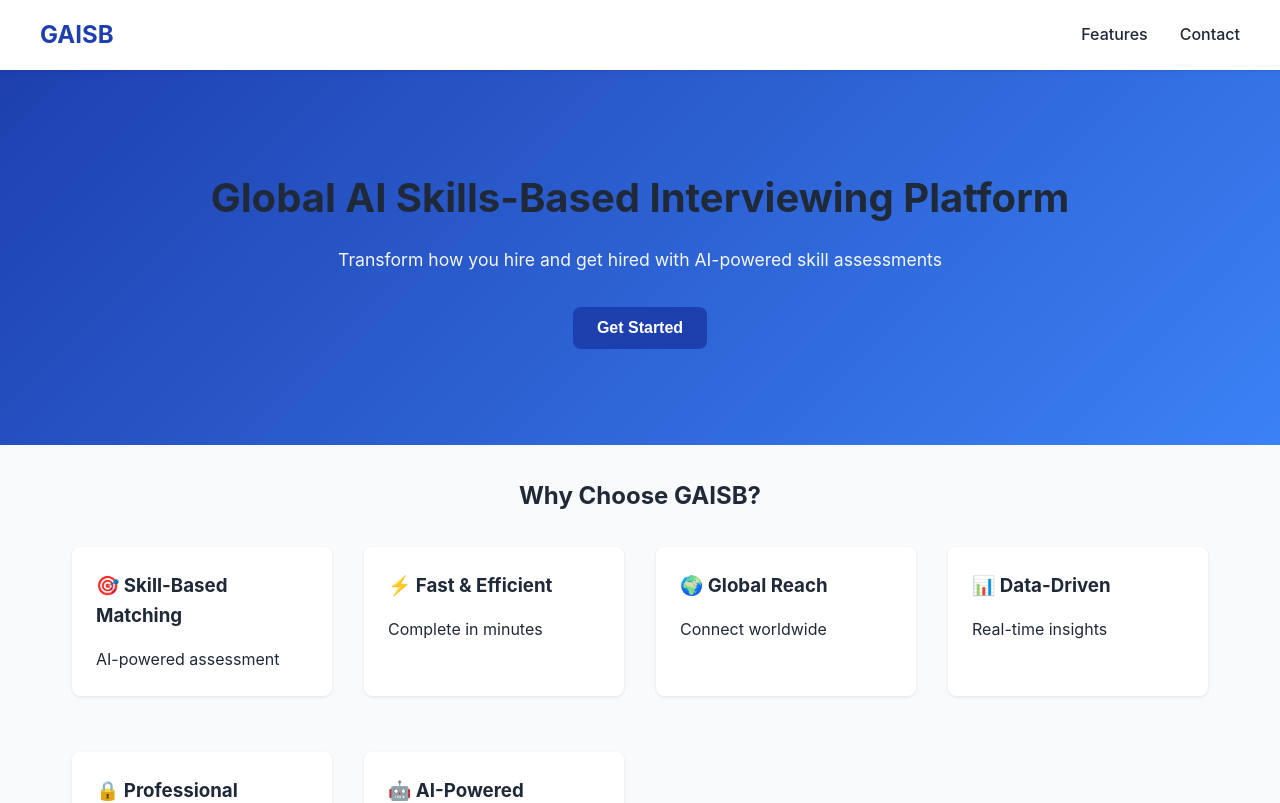
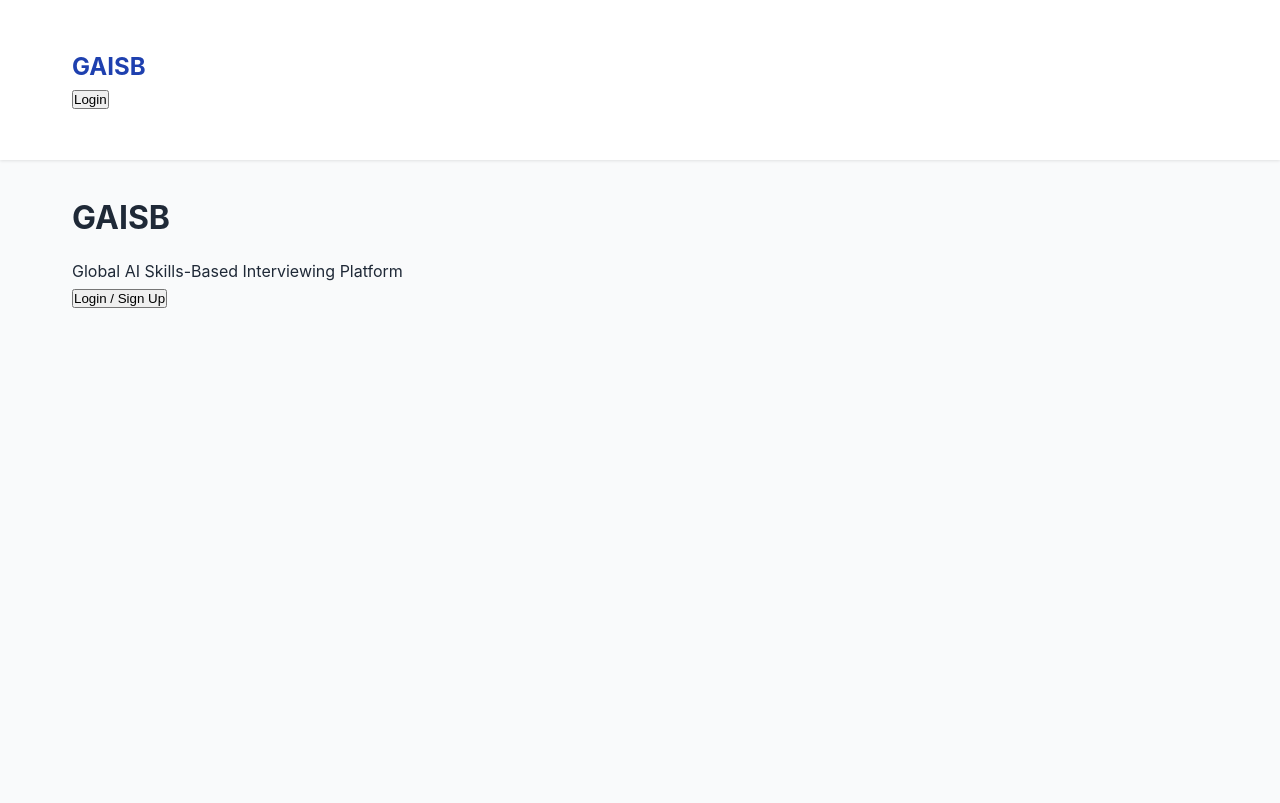
Before and after one commit to mmike070707-png/gaisb-deployment, a React (Create React App) app: page / in a window 1280 px wide. Shown: the top 803 px of the page. Built offline with nearby package versions, Linux system fonts and the light colour scheme.

Commit message:
Fix login flow: normalize applicant/employer roles, return Firebase ID token; add applicant & employer dashboards

```diff
--- a/src/App.jsx
+++ b/src/App.jsx
@@ -1,53 +1,131 @@
-import React from 'react';
+import React, { useState, useEffect } from 'react';
 import './App.css';
+import LoginWrapper from './components/LoginWrapper';
 
-function App() {
+const demoJobs = [
+  { id: 1, title: 'Senior React Developer', company: 'Apex Innovations', location: 'Remote', pay: '$140k - $170k' },
+  { id: 2, title: 'AI Integration Specialist', company: 'Neural Systems', location: 'NY, NY', pay: '$150k - $190k' }
+];
+
+function ApplicantDashboard({ email, onLogout }) {
   return (
-    <div>
-      <header className="header">
-        <div className="nav-container">
-          <a href="/" className="logo">GAISB</a>
-          <nav className="nav-links">
-            <a href="#features">Features</a>
-            <a href="#contact">Contact</a>
-          </nav>
+    <div className="container p-8">
+      <div className="flex justify-between items-center mb-6">
+        <h1 className="text-3xl font-bold">Applicant Job Reel</h1>
+        <div>
+          <span className="mr-4 text-sm text-gray-600">{email}</span>
+          <button onClick={onLogout} className="px-4 py-2 bg-red-500 text-white rounded">Logout</button>
         </div>
-      </header>
+      </div>
 
-      <section className="hero">
-        <div className="container">
-          <h1>Global AI Skills-Based Interviewing Platform</h1>
-          <p>Transform how you hire and get hired with AI-powered skill assessments</p>
-          <button className="btn" onClick={() => alert('Welcome to GAISB!')}>
-            Get Started
-          </button>
-        </div>
-      </section>
-
-      <section className="container" id="features">
-        <h2 style={{ textAlign: 'center', marginBottom: '2rem' }}>Why Choose GAISB?</h2>
-        <div className="grid">
-          <div className="card"><h3>🎯 Skill-Based Matching</h3><p>AI-powered assessment</p></div>
-          <div className="card"><h3>⚡ Fast & Efficient</h3><p>Complete in minutes</p></div>
-          <div className="card"><h3>🌍 Global Reach</h3><p>Connect worldwide</p></div>
-          <div className="card"><h3>📊 Data-Driven</h3><p>Real-time insights</p></div>
-          <div className="card"><h3>🔒 Professional</h3><p>Enterprise security</p></div>
-          <div className="card"><h3>🤖 AI-Powered</h3><p>AI assistant</p></div>
-        </div>
-      </section>
-
-      <section style={{ background: 'linear-gradient(135deg, #1e40af 0%, #3b82f6 100%)', color: 'white', padding: '3rem 0' }}>
-        <div className="container" style={{ textAlign: 'center' }}>
-          <h2>Ready to Transform Your Hiring?</h2>
-          <button className="btn" style={{ background: 'white', color: '#1e40af' }}>Start Free Trial</button>
-        </div>
-      </section>
-
-      <footer>
-        <p>&copy; 2024 GAISB</p>
-      </footer>
+      <div className="grid gap-4">
+        {demoJobs.map(job => (
+          <div key={job.id} className="p-4 border rounded">
+            <h3 className="text-xl font-semibold">{job.title}</h3>
+            <p className="text-sm text-gray-600">{job.company} • {job.location}</p>
+            <div className="mt-3 flex items-center justify-between">
+              <span className="text-green-600 font-semibold">{job.pay}</span>
+              <button className="px-3 py-1 bg-blue-600 text-white rounded">Apply</button>
+            </div>
+          </div>
+        ))}
+      </div>
     </div>
   );
 }
 
-export default App;
+function EmployerDashboard({ email, onLogout }) {
+  return (
+    <div className="container p-8">
+      <div className="flex justify-between items-center mb-6">
+        <h1 className="text-3xl font-bold">Employer Dashboard</h1>
+        <div>
+          <span className="mr-4 text-sm text-gray-600">{email}</span>
+          <button onClick={onLogout} className="px-4 py-2 bg-red-500 text-white rounded">Logout</button>
+        </div>
+      </div>
+      <div>
+        <p className="text-gray-700">Post jobs, view applicants, and manage pipelines (demo).</p>
+      </div>
+    </div>
+  );
+}
+
+function Home({ onOpenLogin }) {
+  return (
+    <div className="container p-8">
+      <h1 className="text-4xl font-bold mb-4">GAISB</h1>
+      <p className="mb-6">Global AI Skills-Based Interviewing Platform</p>
+      <button onClick={onOpenLogin} className="px-6 py-3 bg-blue-600 text-white rounded">Login / Sign Up</button>
+    </div>
+  );
+}
+
+export default function App() {
+  const [authRole, setAuthRole] = useState(null); // 'applicant' | 'employer' | 'admin' | null
+  const [authEmail, setAuthEmail] = useState(null);
+  const [authToken, setAuthToken] = useState(null);
+  const [showLogin, setShowLogin] = useState(false);
+
+  useEffect(() => {
+    // load token if previously saved
+    const token = localStorage.getItem('authToken');
+    const role = localStorage.getItem('authRole');
+    const email = localStorage.getItem('authEmail');
+    if (token && role) {
+      setAuthToken(token);
+      setAuthRole(role);
+      setAuthEmail(email);
+    }
+  }, []);
+
+  const handleLoginSuccess = (role, email, token) => {
+    setAuthRole(role);
+    setAuthEmail(email);
+    setAuthToken(token);
+    if (token) localStorage.setItem('authToken', token);
+    if (role) localStorage.setItem('authRole', role);
+    if (email) localStorage.setItem('authEmail', email);
+    setShowLogin(false);
+  };
+
+  const handleLogout = () => {
+    setAuthRole(null);
+    setAuthEmail(null);
+    setAuthToken(null);
+    localStorage.removeItem('authToken');
+    localStorage.removeItem('authRole');
+    localStorage.removeItem('authEmail');
+  };
+
+  return (
+    <div>
+      <header className="header p-4 border-b">
+        <div className="container flex justify-between">
+          <a href="/" className="logo font-bold">GAISB</a>
+          <div>
+            {authRole ? (
+              <button onClick={handleLogout} className="px-3 py-1 bg-red-500 text-white rounded">Logout</button>
+            ) : (
+              <button onClick={() => setShowLogin(true)} className="px-3 py-1 bg-blue-600 text-white rounded">Login</button>
+            )}
+          </div>
+        </div>
+      </header>
+
+      <main>
+        {!authRole && <Home onOpenLogin={() => setShowLogin(true)} />}
+        {authRole === 'applicant' && <ApplicantDashboard email={authEmail} onLogout={handleLogout} />}
+        {authRole === 'employer' && <EmployerDashboard email={authEmail} onLogout={handleLogout} />}
+        {authRole === 'admin' && (
+          <div className="container p-8">
+            <h1>Admin Dashboard (demo)</h1>
+            <button onClick={handleLogout} className="px-3 py-1 bg-red-500 text-white rounded mt-4">Logout</button>
+          </div>
+        )}
+      </main>
+
+      {showLogin && <LoginWrapper onLoginSuccess={handleLoginSuccess} onSwitchToSignUp={() => { alert('Sign up flow (not implemented)'); }} />}
+    </div>
+  );
+}
--- a/src/components/LoginWrapper.jsx
+++ b/src/components/LoginWrapper.jsx
@@ -5,7 +5,8 @@ import { auth } from '../firebase';
 export default function LoginWrapper({ onLoginSuccess, onSwitchToSignUp }) {
   const [email, setEmail] = useState('');
   const [password, setPassword] = useState('');
-  const [userType, setUserType] = useState('candidate');
+  // use 'applicant' instead of 'candidate'
+  const [userType, setUserType] = useState('applicant');
   const [error, setError] = useState('');
   const [loading, setLoading] = useState(false);
 
@@ -14,26 +15,20 @@ export default function LoginWrapper({ onLoginSuccess, onSwitchToSignUp }) {
     setError('');
     setLoading(true);
 
-    if (email === 'mcneermichael752@gmail.com' && password === 'Ford5150') {
-      setLoading(false);
-      onLoginSuccess('admin', email);
-      return;
-    }
-
     try {
       const userCredential = await signInWithEmailAndPassword(auth, email, password);
+      const token = await userCredential.user.getIdToken(true);
       setLoading(false);
-      onLoginSuccess(userType, userCredential.user.email);
+      onLoginSuccess && onLoginSuccess(userType, userCredential.user.email, token);
     } catch (err) {
       setLoading(false);
-      if (
-        err.code === 'auth/invalid-credential' ||
-        err.code === 'auth/user-not-found' ||
-        err.code === 'auth/wrong-password'
-      ) {
+      const code = err?.code || '';
+      if (code === 'auth/invalid-email' || code === 'auth/user-not-found' || code === 'auth/wrong-password') {
         setError('Invalid email or password.');
-      } else if (err.code === 'auth/too-many-requests') {
+      } else if (code === 'auth/too-many-requests') {
         setError('Too many failed attempts. Please try again later.');
+      } else if (code === 'auth/network-request-failed') {
+        setError('Network error — please try again.');
       } else {
         setError(err.message || 'Failed to log in.');
       }
@@ -43,22 +38,20 @@ export default function LoginWrapper({ onLoginSuccess, onSwitchToSignUp }) {
   return (
     <div className="fixed inset-0 flex items-center justify-center bg-black bg-opacity-50 z-50">
       <div className="bg-white p-8 rounded-lg shadow-xl w-96 max-w-full">
-        <h2 className="text-2xl font-bold mb-6 text-center text-gray-800">
-          TalentNetwork Access
-        </h2>
+        <h2 className="text-2xl font-bold mb-6 text-center text-gray-800">TalentNetwork Access</h2>
 
         <div className="flex justify-center space-x-2 mb-4">
           <button
             type="button"
-            className={'px-3 py-1 rounded text-sm ' + (userType === 'candidate' ? 'bg-blue-600 text-white' : 'bg-gray-200 text-gray-700')}
-            onClick={() => setUserType('candidate')}
+            className={'px-3 py-1 rounded text-sm ' + (userType === 'applicant' ? 'bg-blue-600 text-white' : 'bg-gray-200 text-gray-700')}
+            onClick={() => setUserType('applicant')}
           >
-            Candidate
+            Applicant
           </button>
           <button
             type="button"
-            className={'px-3 py-1 rounded text-sm ' + (userType === 'Employer' ? 'bg-blue-600 text-white' : 'bg-gray-200 text-gray-700')}
-            onClick={() => setUserType('Employer')}
+            className={'px-3 py-1 rounded text-sm ' + (userType === 'employer' ? 'bg-blue-600 text-white' : 'bg-gray-200 text-gray-700')}
+            onClick={() => setUserType('employer')}
           >
             Employer
           </button>
```
